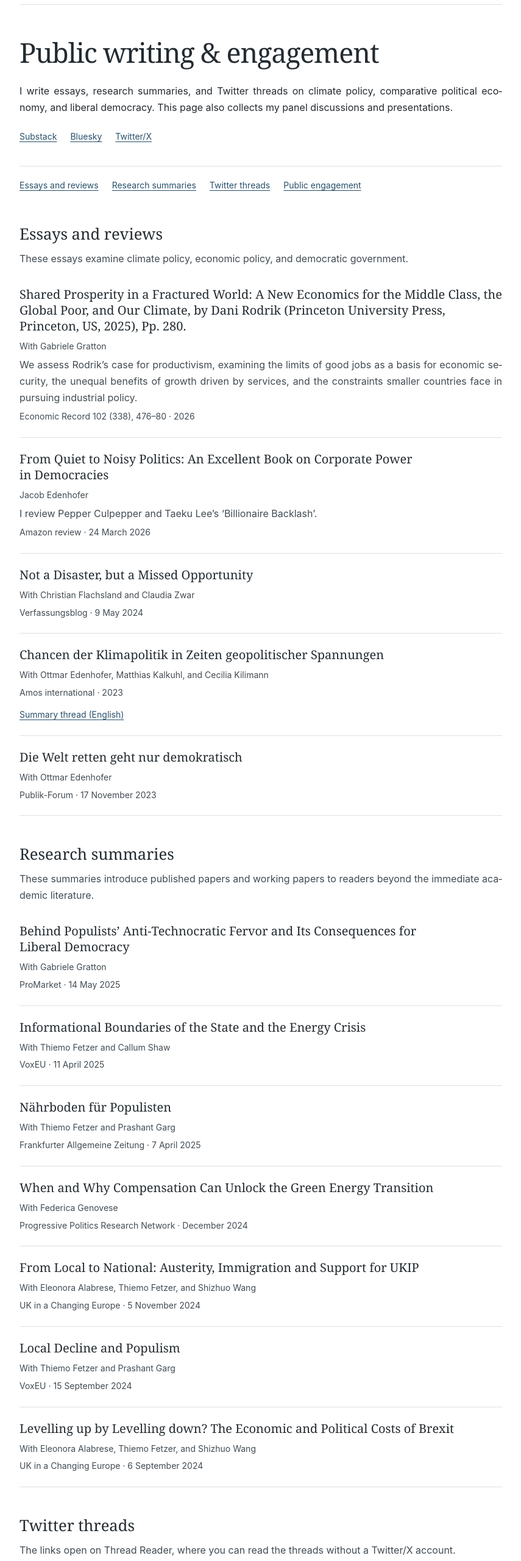
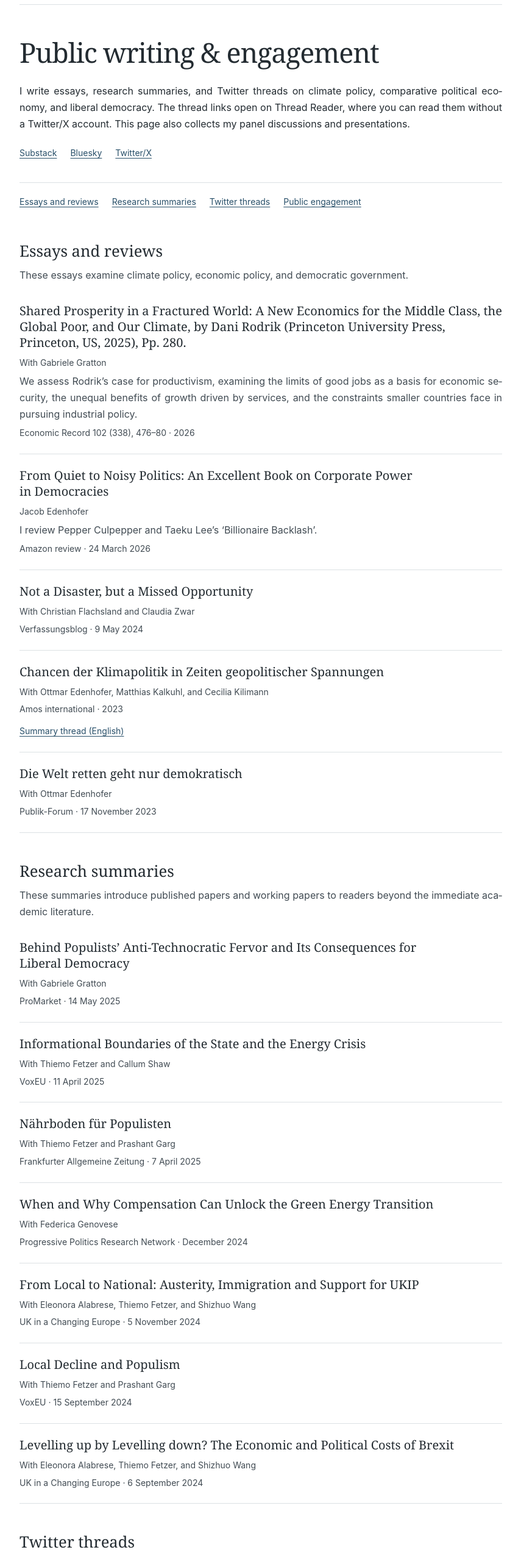
Before and after one commit to jacob-edenhofer/Website, a Next.js app: page /writing in a window 1280 px wide. Shown: the part 80-2640 px from the top of the page at 61% size, without its empty margins (178-1033 px from the left). Built offline with nearby package versions, Linux system fonts and the light colour scheme.

Commit message:
Move account-free thread reading note to the writing introduction

```diff
--- a/app/components/TwitterThreads.tsx
+++ b/app/components/TwitterThreads.tsx
@@ -12,7 +12,6 @@ export function TwitterThreads() {
     <section className="writing-section twitter-threads" id="twitter-threads">
       <header className="writing-section-heading">
         <h2>Twitter threads</h2>
-        <p>The links open on Thread Reader, where you can read the threads without a Twitter/X account.</p>
         <p>I started these threads when I was revising for my “Comparative Government” exams as a way to get feedback on my revision notes. They include summaries of the literature and tentative interpretations of its implications for current debates. The threads are grouped by theme, with the most recent first.</p>
       </header>
       <div className="thread-groups">
--- a/content/writing.md
+++ b/content/writing.md
@@ -1 +1 @@
-I write essays, research summaries, and Twitter threads on climate policy, comparative political economy, and liberal democracy. This page also collects my panel discussions and presentations.
+I write essays, research summaries, and Twitter threads on climate policy, comparative political economy, and liberal democracy. The thread links open on Thread Reader, where you can read them without a Twitter/X account. This page also collects my panel discussions and presentations.
```
